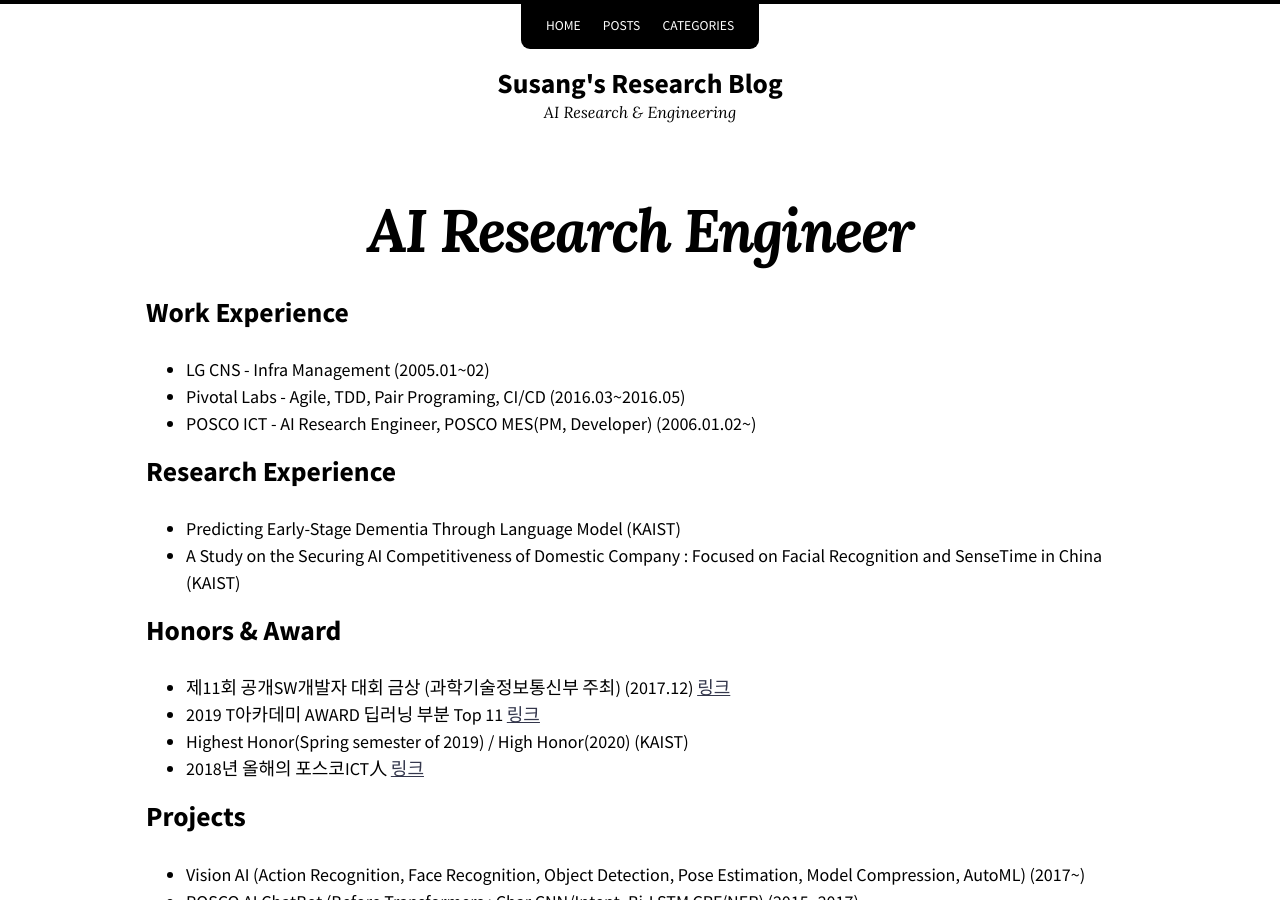
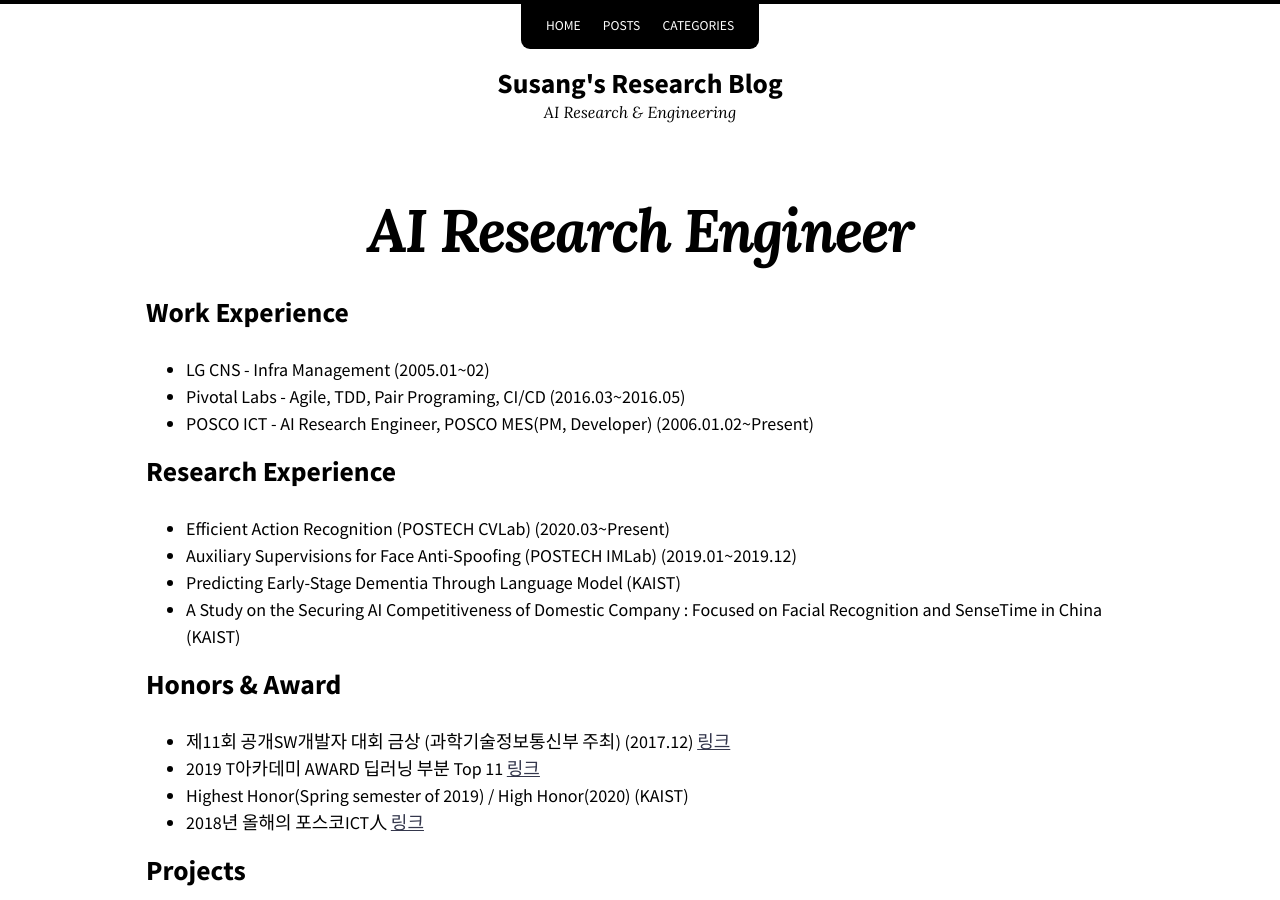
Before and after one commit to healess/healess.github.io, a Jekyll site: the page built from index.md, in a window 1280 px wide and 900 px high. Built offline with Jekyll 4.4.1, drawn with Linux system fonts in a browser that asks for light colours; nearby versions of some CDN libraries; some of the changed text lies outside the part shown.

Commit message:
add research experience

```diff
--- a/index.md
+++ b/index.md
@@ -11,9 +11,11 @@ entries_layout: grid
 ## Work Experience
 * LG CNS - Infra Management (2005.01~02)
 * Pivotal Labs - Agile, TDD, Pair Programing, CI/CD (2016.03~2016.05)
-* POSCO ICT - AI Research Engineer, POSCO MES(PM, Developer) (2006.01.02~)
+* POSCO ICT - AI Research Engineer, POSCO MES(PM, Developer) (2006.01.02~Present)
 
 ## Research Experience
+* Efficient Action Recognition (POSTECH CVLab) (2020.03~Present)
+* Auxiliary Supervisions for Face Anti-Spoofing  (POSTECH IMLab) (2019.01~2019.12)
 * Predicting Early-Stage Dementia Through Language Model (KAIST)
 * A Study on the Securing AI Competitiveness of Domestic Company : Focused on Facial Recognition and SenseTime in China (KAIST)
 
@@ -24,10 +26,9 @@ entries_layout: grid
 * 2018년 올해의 포스코ICT人 [링크](https://smartfuture-poscoict.co.kr/428)
 
 ## Projects
-* Vision AI (Action Recognition, Face Recognition, Object Detection, Pose Estimation, Model Compression, AutoML) (2017~)
+* Vision AI (Action Recognition, Face Recognition, Object Detection, Pose Estimation, Model Compression, AutoML) (2017~Present)
 * POSCO AI ChatBot (Before Transformers : Char CNN/Intent, Bi-LSTM CRF/NER) (2015~2017)
 * KISA Certification (Face Recognition 2018, Intelligence CCTV 2021)
-
 
 ## Lecture
 
```
